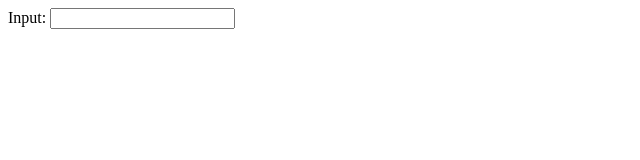
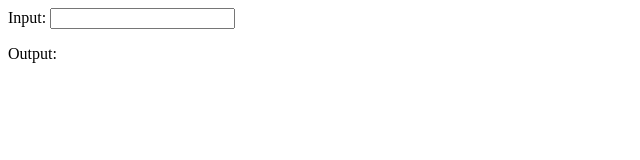
Before and after one commit to alexissan702/shortForm, a plain HTML site: page index.html in a window 1280 px wide. Shown: the full height of the page, 0-640 px from the left. Drawn offline with Linux system fonts and the light colour scheme.

Commit message:
added shortForm

```diff
--- a/index.html
+++ b/index.html
@@ -9,7 +9,7 @@
     <form>
         <label>Input: </label>
         <input type="text" id="input" value="">
-        <p><div id="output"></div>
+        <p>Output: <div id="output"></div>
     </form>
     <script src="form.js"></script>
 </body>
```
